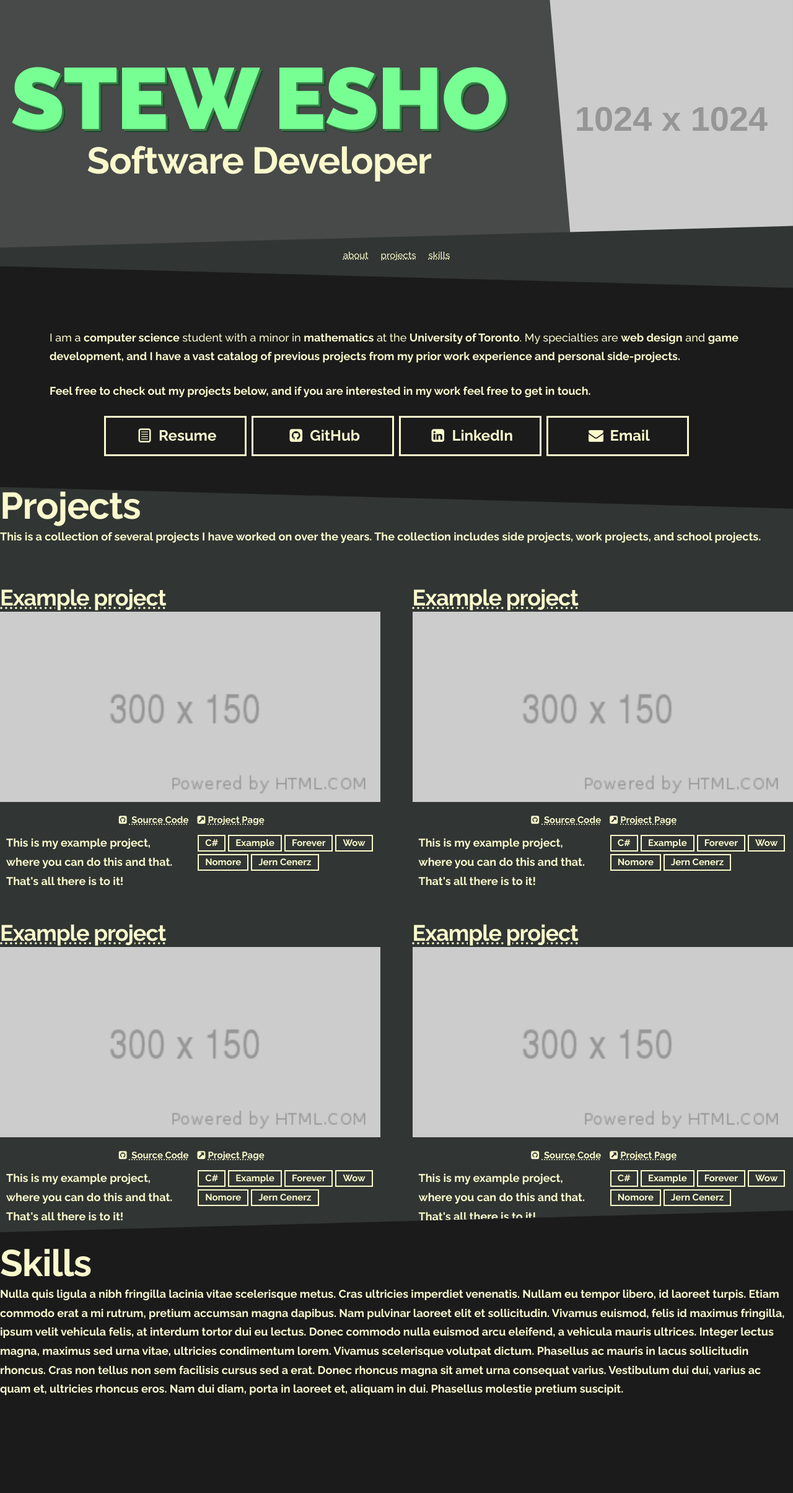
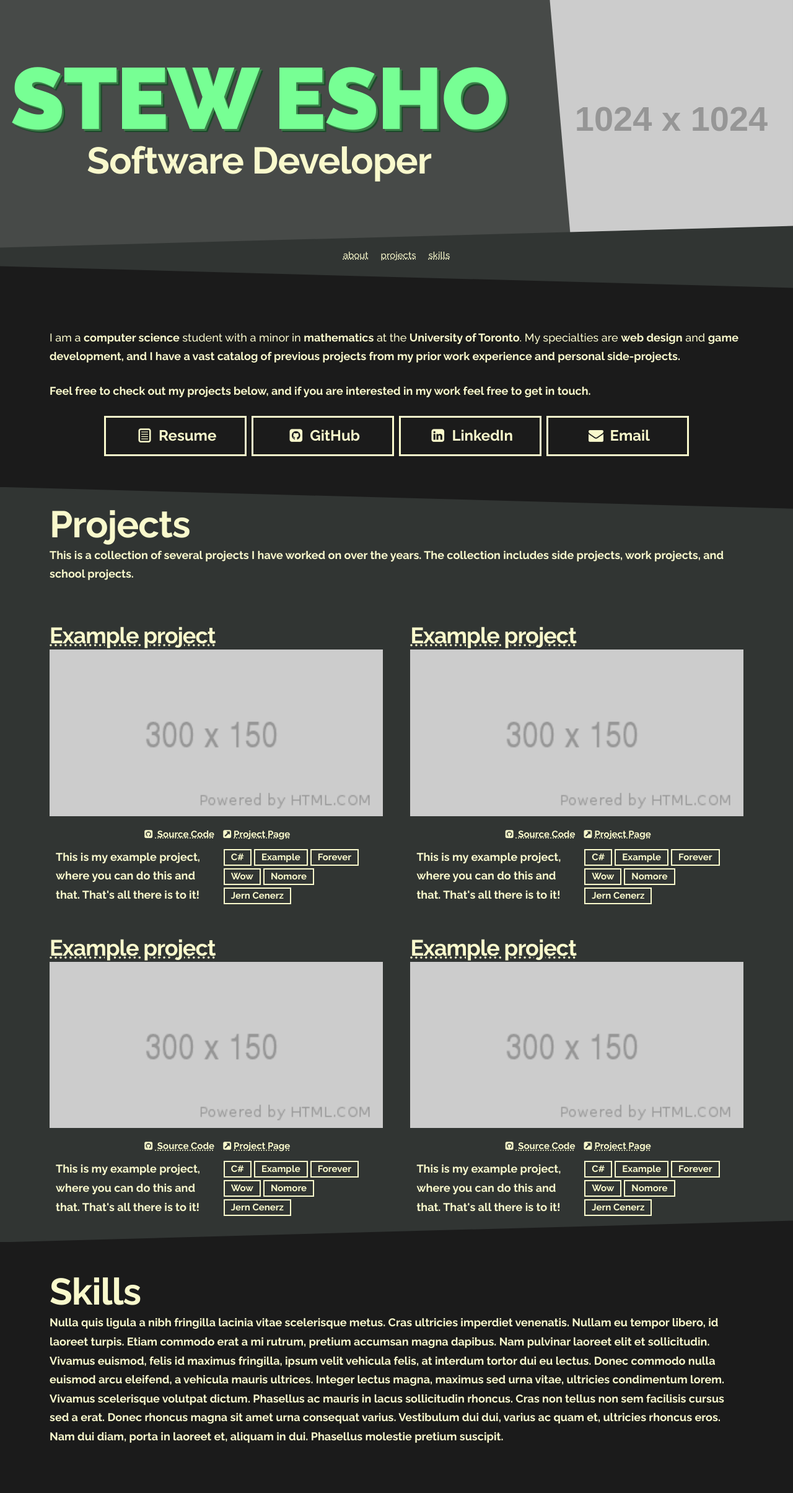
Before and after one commit to StewEsho/stewesho.github.io, a Jekyll site: the page built from index.html, in a window 1280 px wide. Shown: the whole page at 62% size. Built offline with Jekyll 4.4.1, drawn with Linux system fonts in a browser that asks for light colours; before the commit the page ends 2282 px from its top, so only the background shows below that.

Commit message:
added padding to site

```diff
--- a/assets/css/style.scss
+++ b/assets/css/style.scss
@@ -146,10 +146,12 @@ section#title-container{
 /**
 * content
 **/
-main#content > section{
-    padding: 3rem 8rem;
-    @media screen and (max-width: 680px) {
-        padding: 0.8rem;
+main#content {
+    section {
+        padding: 3rem 8rem;
+        @media screen and (max-width: 680px) {
+            padding: 0.8rem;
+        }
     }
 }
 
```
